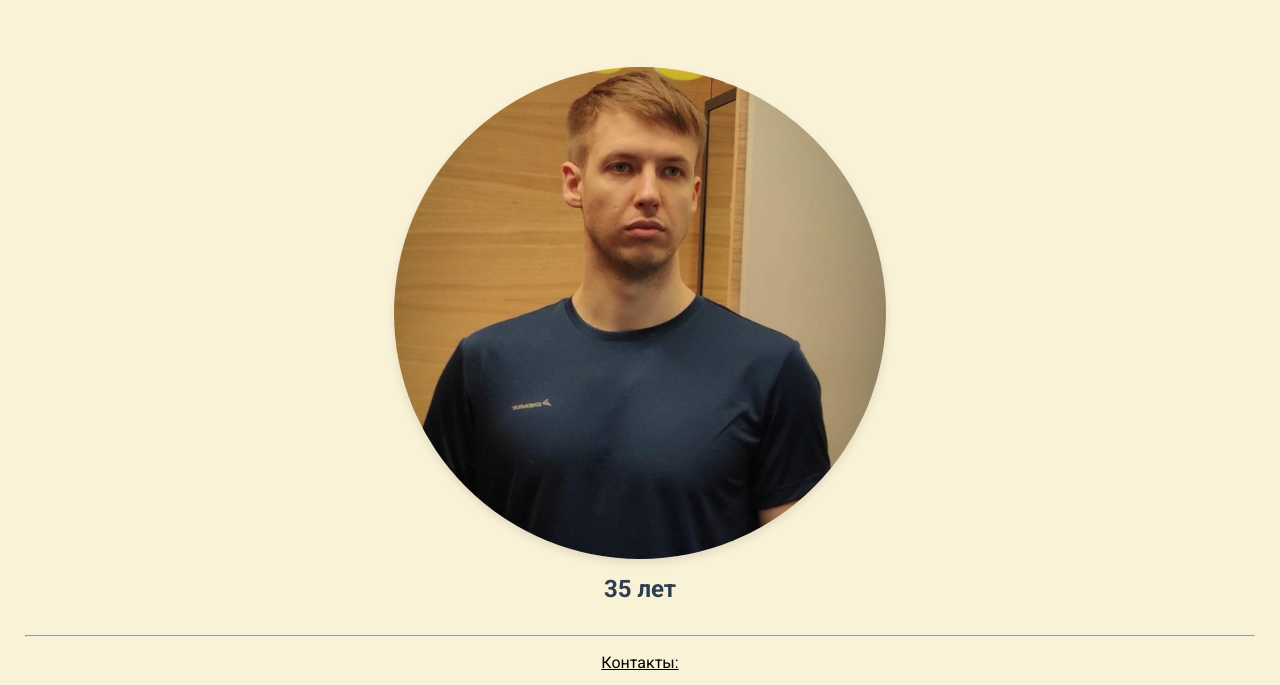
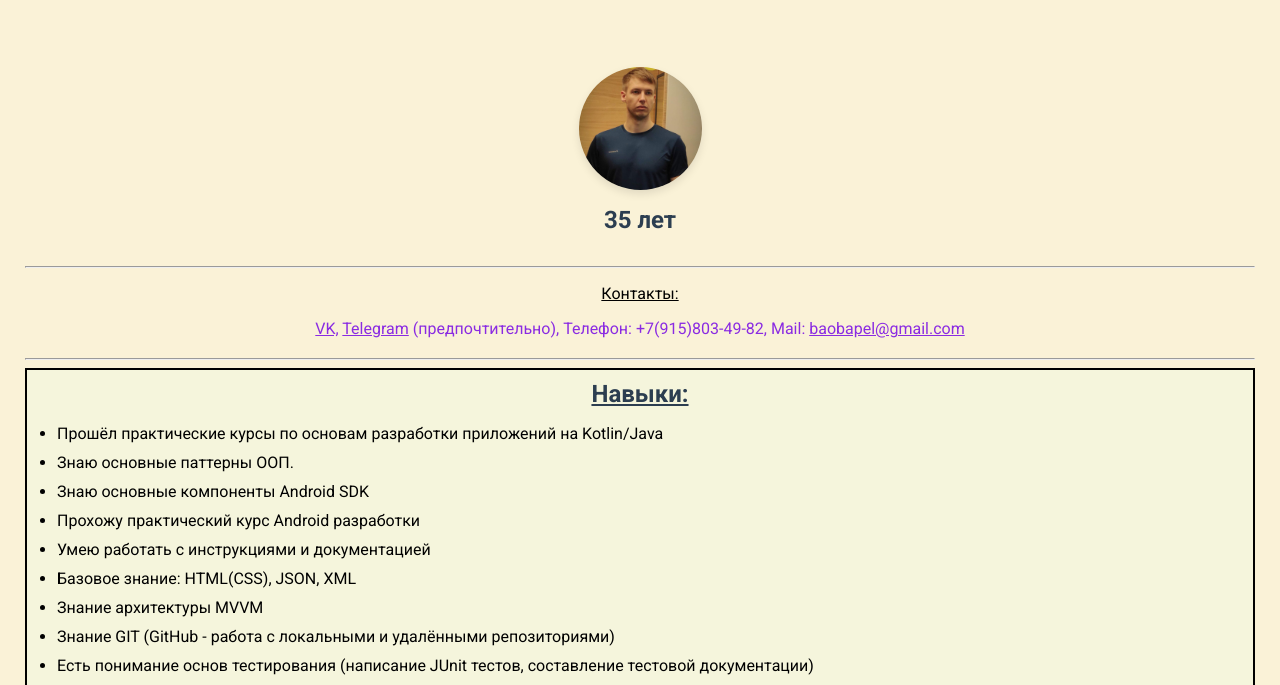
Before and after one commit to Baobapel/Baobapel.github.io, a plain HTML site: page index.html in a window 1280 px wide. Shown: the part 93-778 px from the top of the page. Drawn offline with Linux system fonts and the light colour scheme.

Commit message:
modified

```diff
--- a/index.css
+++ b/index.css
@@ -26,8 +26,8 @@ a {
 }
 
 img {
-    width: 40%;
-    max-width: 80%;
+    width: 10%;
+    max-width: 20%;
     border-radius: 50%;
     box-shadow: 0 4px 8px rgba(0, 0, 0, 0.1);
     display: block;
```
